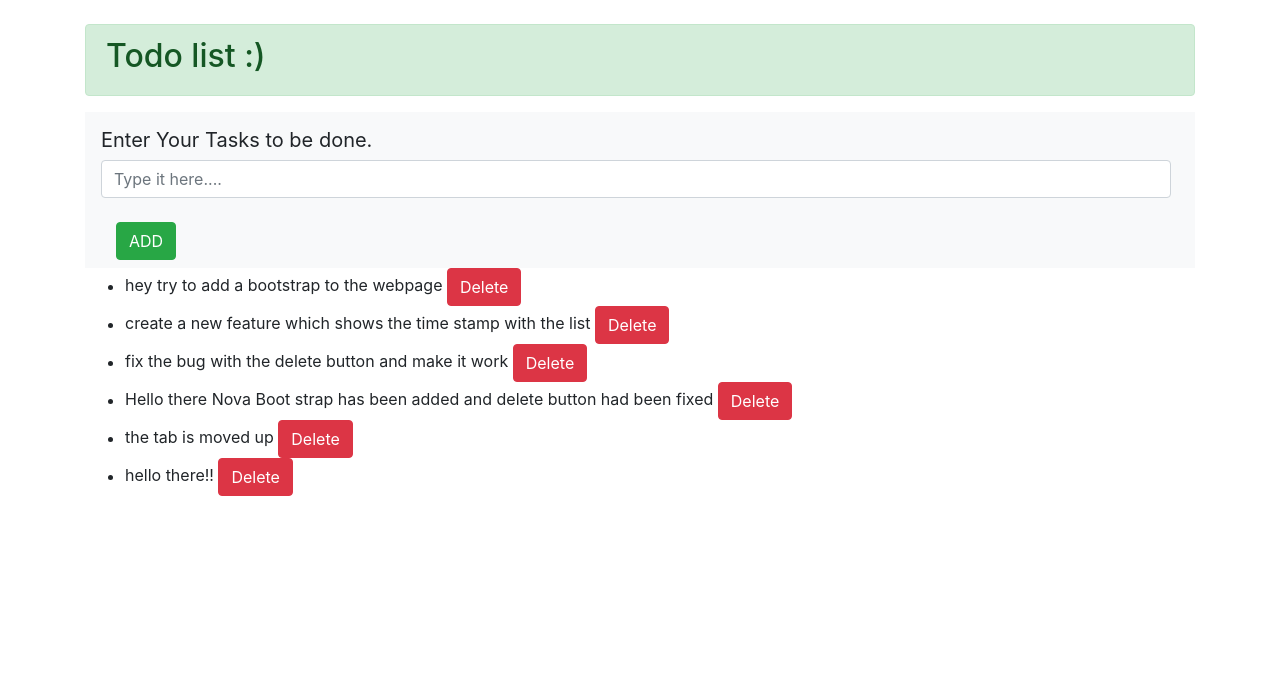
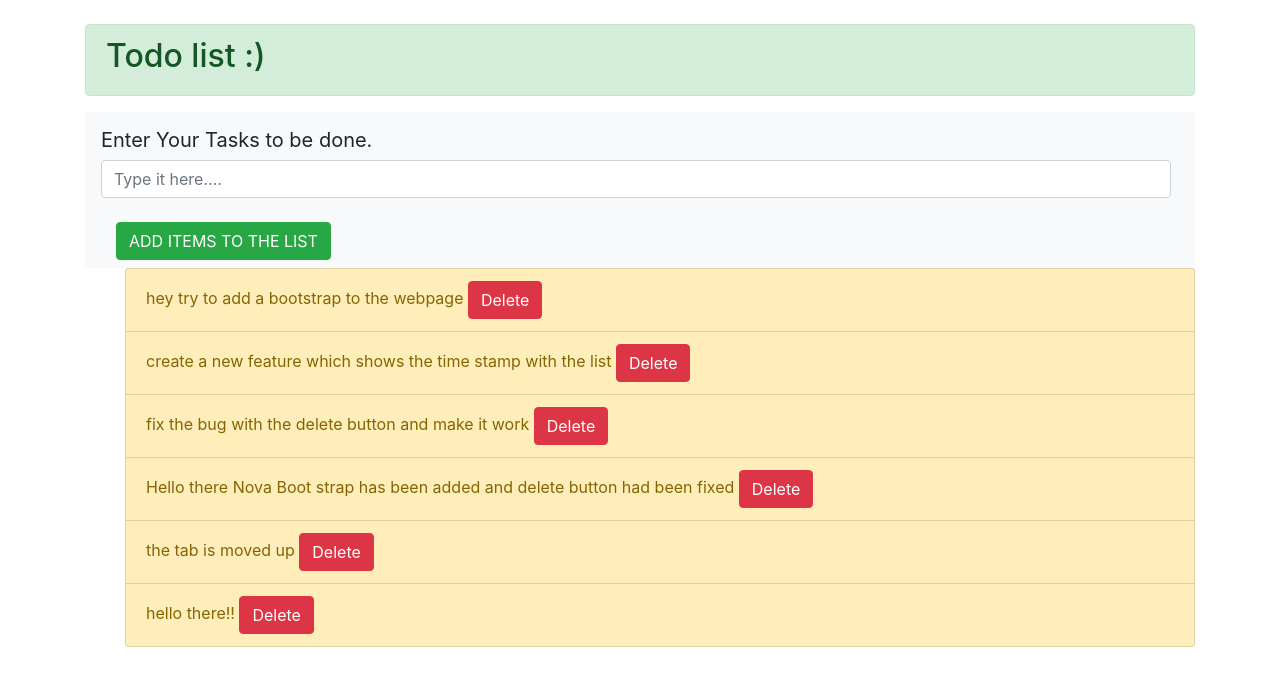
Before and after one commit to nova-sangeeth/todo_list-app, a Django app: page /todo/ in a window 1280 px wide. Shown: the top 686 px of the page. Run offline with Django 3.2, Linux system fonts and the light colour scheme; data comes from the database, SQL or seed files in the repository; some libraries are stand-ins or nearby versions.

Commit message:
list files

```diff
--- a/templates/todo.html
+++ b/templates/todo.html
@@ -34,18 +34,18 @@
                 <input class="form-control mr-sm-2" type="text" placeholder="Type it here...." name="content"
                        aria-label="Search">
                 <div class="container mt-4">
-                    <button type="submit" class="btn btn-success my-2 my-sm-0" type="submit">ADD</button>
+                    <button type="submit" class="btn btn-success my-2 my-sm-0" type="submit">ADD ITEMS TO THE LIST</button>
             </form>
         </nav>
     </form>
     <ul>
         {% for todo_item in all_items %}
-            <li>{{ todo_item.content }}
+            <li class="list-group-item list-group-item-warning">{{ todo_item.content }}
                 <form action="/deletetodo/{{ todo_item.id }}/"
                       style="display: inline"
                       method="post">{% csrf_token %}
 
-                    <button type="submit" class="btn btn-danger">Delete</button>
+                    <button align="right" type="submit" class="btn btn-danger">Delete</button>
                 </form>
             </li>
         {% endfor %}
```
